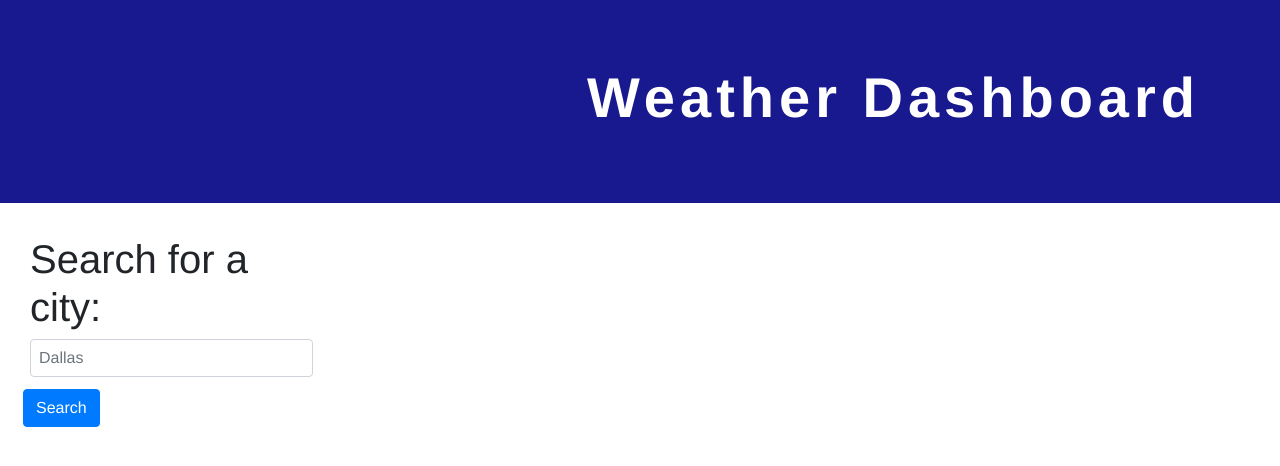
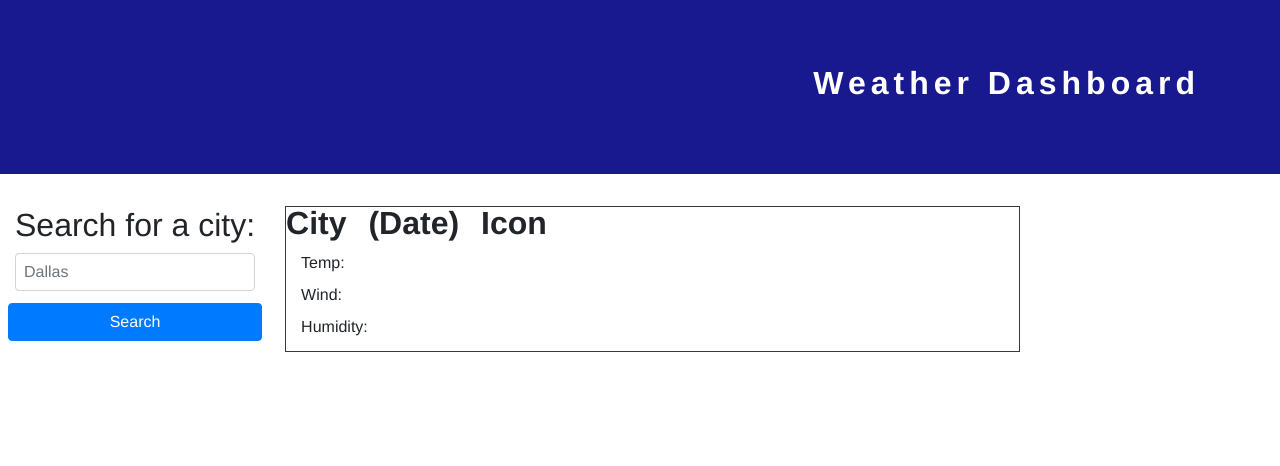
Before and after one commit to AllieStewart/Weather-And-5-Day-Forecast-App, a plain HTML site: page index.html in a window 1280 px wide. Drawn offline with nearby package versions, Linux system fonts and the light colour scheme.

Commit message:
added template for City/Date/Icon box with Temp/Wind/Humidity within it, in .html, and properties for it in .css

```diff
--- a/assets/css/style.css
+++ b/assets/css/style.css
@@ -5,7 +5,7 @@ body {
 header {
     color: white;
     text-align: right;
-    font-size: 350%;
+    font-size: 200%;
 }
 
 .jumbotron-fluid {
@@ -19,7 +19,13 @@ h1 {
 }
 
 h2 {
-    font-size: 250%;
+    font-size: 200%;
+    font-weight: 400;
+}
+
+ul {
+    font-size: 200%;
+    word-spacing: 5px;
 }
 
 /* potentially include: */
--- a/index.html
+++ b/index.html
@@ -27,28 +27,47 @@
         <!-- Far left, "Search for a city:" -->
 
         <!-- Search box with placeholder city -->
-        <form>
-            <div class="col">
-              <div class="col-6 col-md-3">
-                <h2>Search for a city:</h2>
-                <input type="text" class="form-control p-2" placeholder="Dallas">
-              </div>
-              <div class="col-auto my-1 p-2">
-                <button type="search" class="btn btn-primary">Search</button>
-              </div>
-            </div>
-        </form>
         <!-- "Search" button, light blue bkrd, white text -->
         <!-- Line break -->
         <!-- Search history of past cities which will display info if clicked on -->
+        <div class="container-fluid">
+            <div class="row">
+
+        <form>
+            <div class="col">
+              <!-- <div class="col-3 col-md-3"> -->
+                <h2>Search for a city:</h2>
+                <input type="text" class="form-control my-1 p-2" placeholder="Dallas">
+              </div>
+              <div class="col-auto my-1 p-2">
+                <button type="search" class="btn btn-primary btn-block">Search</button>
+              </div>
+        </form>
 
         <!-- White box with black border -->
         <!-- Middle + right, "City name", "Date", "Weather Icon" -->
         <!-- Column below ^ "Temp: F" "Wind: MPH" "Humidity: %"-->
+        <div class="col">
+            <div class="col-9 border border-dark">
+                <div class="row">
+                    <ul class="list-inline font-weight-bold">
+                        <li class="list-inline-item">City</li>
+                        <li class="list-inline-item">(Date)</li>
+                        <li class="list-inline-item">Icon</li>
+                      </ul>
+            </div>
+            <p>Temp: </p>
+            <p>Wind: </p>
+            <p>Humidity: </p>
+            </div>
+        </div>
+
 
         <!-- "5-Day Forecast", black text -->
         <!-- 5 boxes, navy blue, info in column: -->
         <!-- Date, Weather icon, Temp: F, Wind: MPH, Humidity: % -->
+    </div>
+    </div>
 
     </main>
 
```
